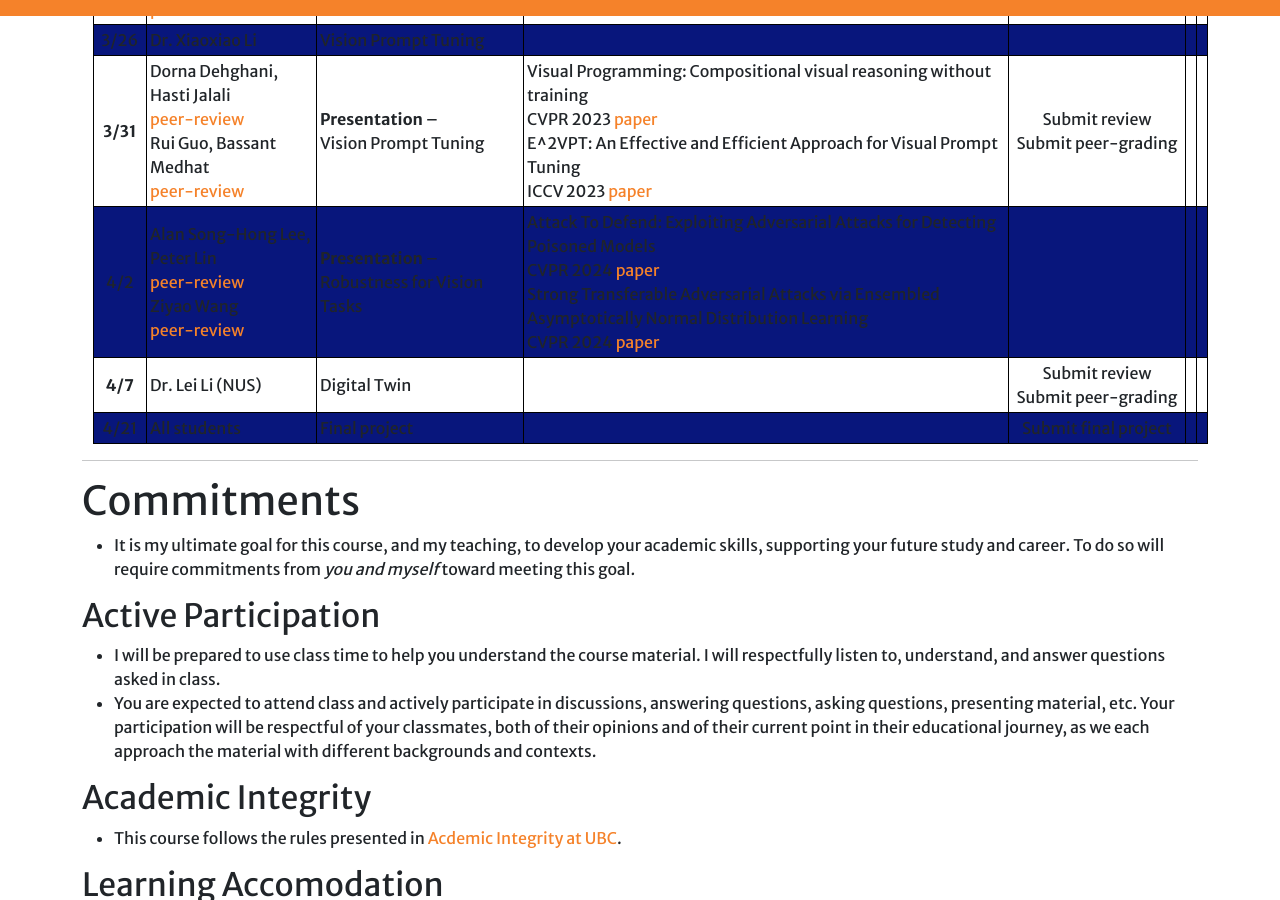
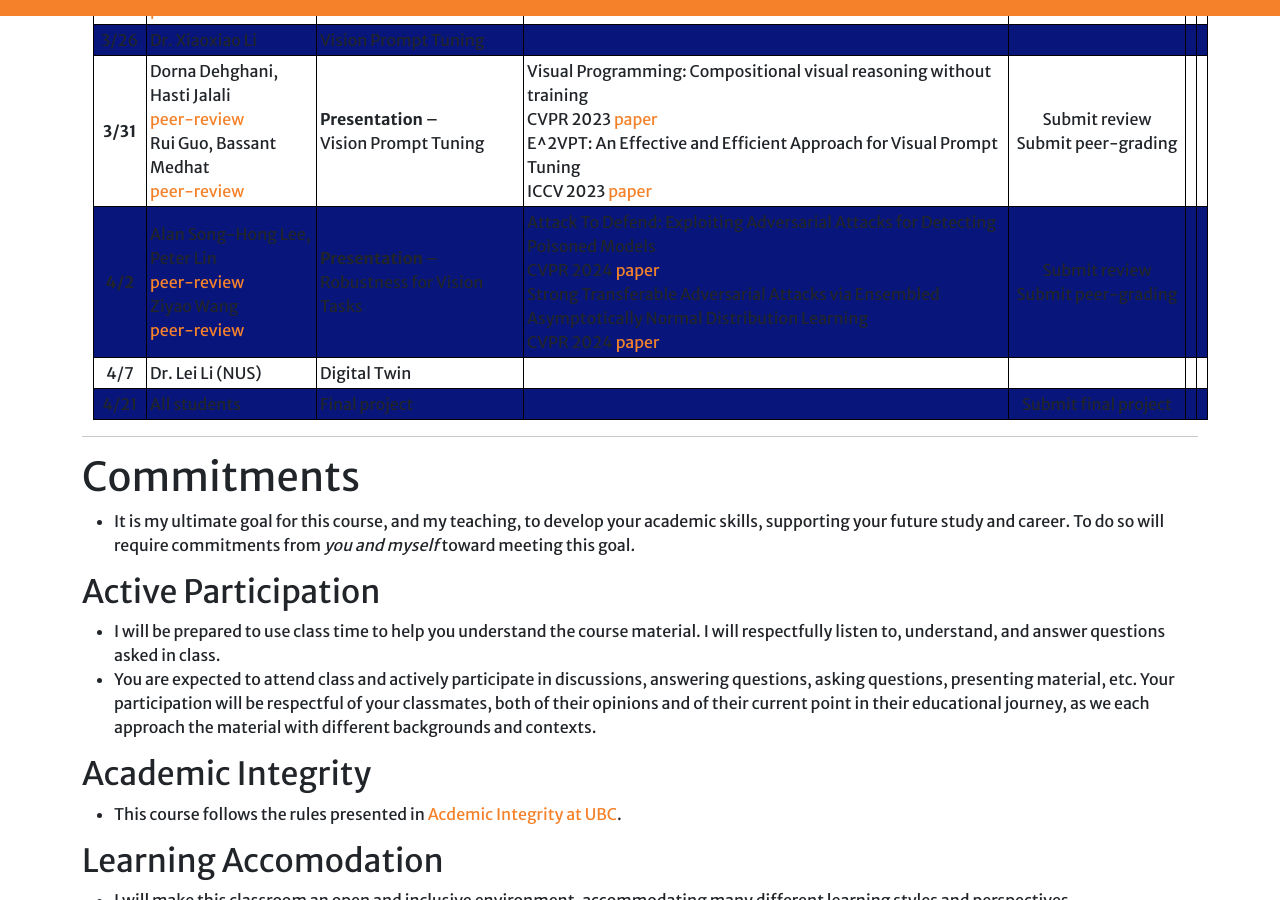
Before and after one commit to ubc-tea/EECE-570-2024w2, a Jekyll site: the page built from index.md, in a window 1280 px wide and 900 px high, scrolled down 4050 px. Built offline with Jekyll 4.4.1, drawn with Linux system fonts in a browser that asks for light colours; a script that is not in the unit is left out; our own code applies the rules of GitHub Pages for plain Markdown files.

Commit message:
update schedule

```diff
--- a/index.md
+++ b/index.md
@@ -145,8 +145,8 @@ Our schedule will be updated during the semester. Please frequently check the sc
 |**3/24** | Jiapei Yu, Shiqi Lin   <br> [peer-review](https://forms.gle/vn95a4nK1pRS9BNa6) <br>  Running yang, Qihang (Dylan) Zhang  <br> [peer-review](https://forms.gle/zwJd3o3uc4VsLrecA) | **Presentation** – <br> Text-to-image Generation | Grounded Text-to-Image Synthesis with Attention Refocusing <br> CVPR 2024 [paper](https://arxiv.org/pdf/2306.05427) <br> LEDITS++: Limitless Image Editing using Text-to-Image Models <br> CVPR 2024 [paper](https://arxiv.org/pdf/2311.16711)|  Submit review <br> Submit peer-grading           |
 | 3/26  | Dr. Xiaoxiao Li | Vision Prompt Tuning                    |                  |                                   |
 |**3/31** | Dorna Dehghani, Hasti Jalali   <br> [peer-review](https://forms.gle/wCW5ShVV7TbPSkeD7) <br>  Rui Guo, Bassant Medhat  <br> [peer-review](https://forms.gle/Z13woR9KAxjNegaf6) | **Presentation** – <br> Vision Prompt Tuning | Visual Programming: Compositional visual reasoning without training <br> CVPR 2023 [paper](https://arxiv.org/pdf/2211.11559) <br> E^2VPT: An Effective and Efficient Approach for Visual Prompt Tuning <br> ICCV 2023 [paper](https://openaccess.thecvf.com/content/ICCV2023/papers/Han_E2VPT_An_Effective_and_Efficient_Approach_for_Visual_Prompt_Tuning_ICCV_2023_paper.pdf)|  Submit review <br> Submit peer-grading           |
-| 4/2  |Alan Song-Hong Lee, Peter Lin   <br> [peer-review](https://forms.gle/iQQNqcEmwRXUM9cF9) <br>  Ziyao Wang  <br> [peer-review](https://forms.gle/CqPePhEW93rzA1Uq5) | **Presentation** – <br> Robustness for Vision Tasks  | Attack To Defend: Exploiting Adversarial Attacks for Detecting Poisoned Models <br> CVPR 2024 [paper](https://openaccess.thecvf.com/content/CVPR2024/papers/Fares_Attack_To_Defend_Exploiting_Adversarial_Attacks_for_Detecting_Poisoned_Models_CVPR_2024_paper.pdf) <br>Strong Transferable Adversarial Attacks via Ensembled Asymptotically Normal Distribution Learning <br> CVPR 2024 [paper](https://arxiv.org/pdf/2411.07231v1)|                                   |
-|**4/7** | Dr. Lei Li (NUS) | Digital Twin                                                         |                  |  Submit review <br> Submit peer-grading           |
+|**4/2** |Alan Song-Hong Lee, Peter Lin   <br> [peer-review](https://forms.gle/iQQNqcEmwRXUM9cF9) <br>  Ziyao Wang  <br> [peer-review](https://forms.gle/CqPePhEW93rzA1Uq5) | **Presentation** – <br> Robustness for Vision Tasks  | Attack To Defend: Exploiting Adversarial Attacks for Detecting Poisoned Models <br> CVPR 2024 [paper](https://openaccess.thecvf.com/content/CVPR2024/papers/Fares_Attack_To_Defend_Exploiting_Adversarial_Attacks_for_Detecting_Poisoned_Models_CVPR_2024_paper.pdf) <br>Strong Transferable Adversarial Attacks via Ensembled Asymptotically Normal Distribution Learning <br> CVPR 2024 [paper](https://arxiv.org/pdf/2411.07231v1)|  Submit review <br> Submit peer-grading        |
+| 4/7  | Dr. Lei Li (NUS) | Digital Twin                                                         |                  |                     |
 | 4/21  | All students      | Final project                                                        |                  | Submit final project              |
 
 <hr>
```
